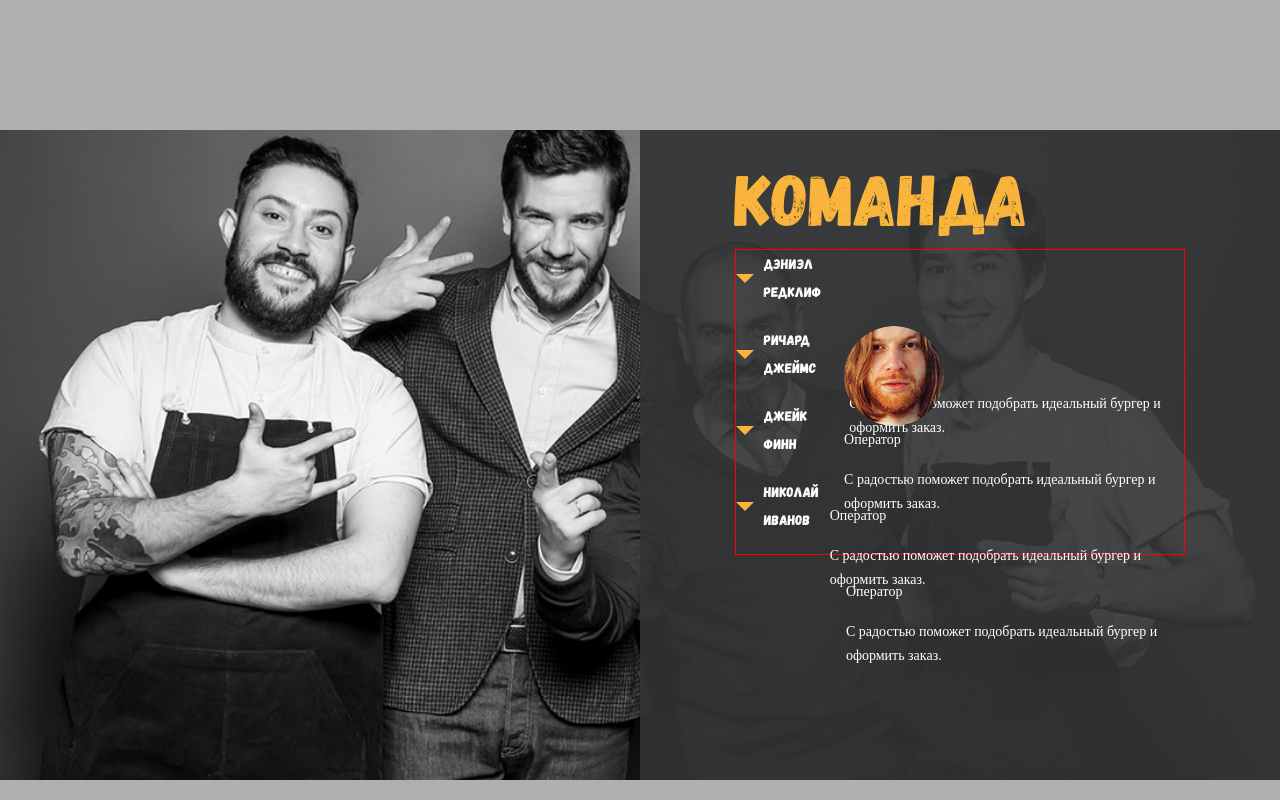
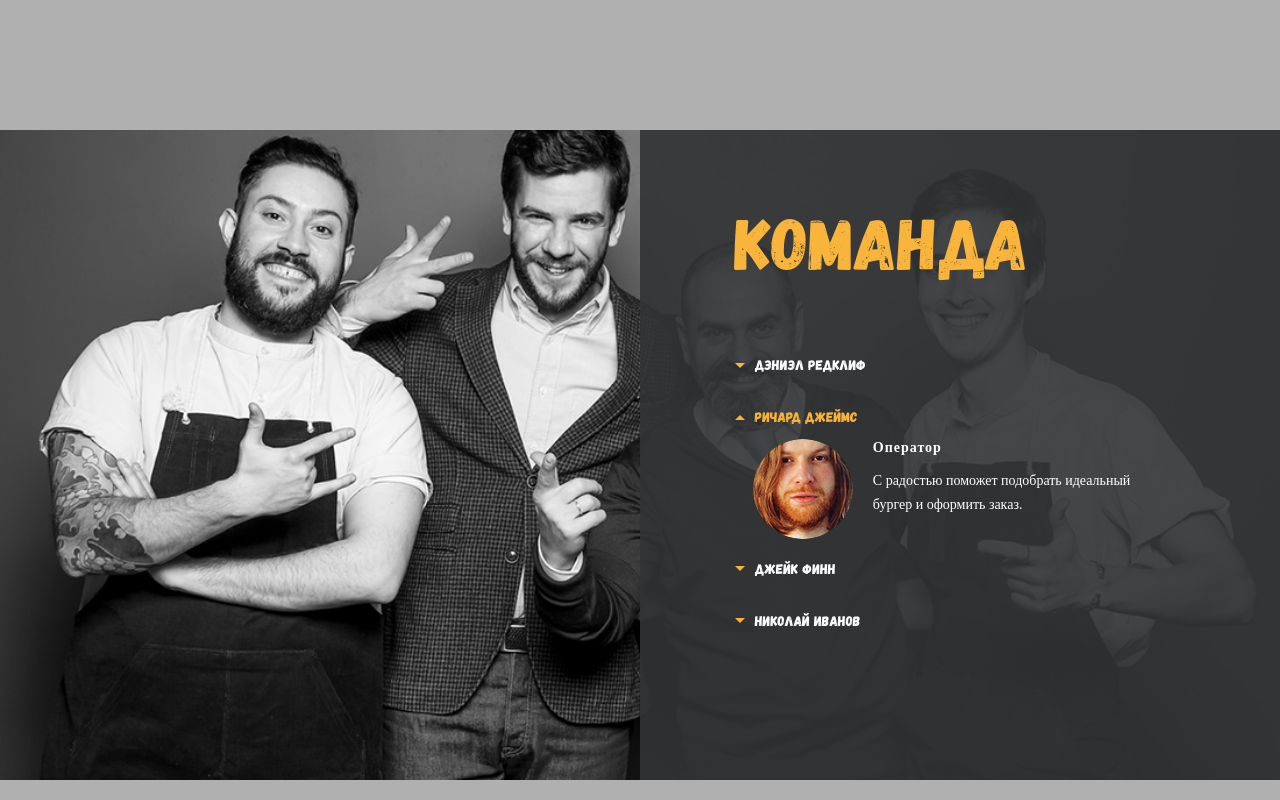
Before and after one commit to bermitti/burgers, a plain HTML site: page index.html in a window 1280 px wide. Shown: the part 1820-2620 px from the top of the page. Drawn offline with Linux system fonts and the light colour scheme; a web font is replaced by a local one.

Commit message:
team pixel perf

```diff
--- a/index.html
+++ b/index.html
@@ -90,12 +90,12 @@
             </section>
             <section class="section burgers"></section>
             <section class="section team">
-                <div class="container team__container">
+                <div class="team__container">
                     <div class="team__content">
                         <h2 class="team__title">Команда</h2>
                         <ul class="team-accordeon">
                             <li class="team-accordeon__item">
-                                <div class="team-accordeon__title">Дэниэл Редклиф</div>
+                                <a href="" class="team-accordeon__title">Дэниэл Редклиф</a>
                                 <div class="team-accordeon__content">
                                     <div class="team-accordeon__img">
                                         <div class="team-accordeon__avatar">
@@ -111,11 +111,11 @@
                                 </div>
                             </li>
                             <li class="team-accordeon__item active">
-                                <div class="team-accordeon__title">Ричард Джеймс</div>
+                                <a href="" class="team-accordeon__title">Ричард Джеймс</a>
                                 <div class="team-accordeon__content">
                                     <div class="team-accordeon__img">
                                         <div class="team-accordeon__avatar">
-                                            <img src="/img/team/avatar-pic.png" alt="" class="team-accordeon__avatar-pic">
+                                            <img src="img/team/avatar-pic.png" alt="" class="team-accordeon__avatar-pic">
                                         </div>
                                     </div>
                                     <div class="team-accordeon__description">
@@ -127,7 +127,7 @@
                                 </div>
                             </li>
                             <li class="team-accordeon__item">
-                                <div class="team-accordeon__title">Джейк Финн</div>
+                                <a href="" class="team-accordeon__title">Джейк Финн</a>
                                 <div class="team-accordeon__content">
                                     <div class="team-accordeon__img">
                                         <div class="team-accordeon__avatar">
@@ -143,7 +143,7 @@
                                 </div>
                             </li>
                             <li class="team-accordeon__item">
-                                <div class="team-accordeon__title">Николай Иванов</div>
+                                <a href="" class="team-accordeon__title">Николай Иванов</a>
                                 <div class="team-accordeon__content">
                                     <div class="team-accordeon__img">
                                         <div class="team-accordeon__avatar">
@@ -249,14 +249,15 @@
             </section>
             <section class="section order"></section>
             <section class="section map">
+                <div class="map-container">
 
+                </div>
+                <footer class="footer">
+
+                </footer>
             </section>
         </div>
     </div>
-    <footer class="footer">
-        <div class="container clearfix">
 
-        </div>
-    </foter>
 </body>
 </html>
--- a/scss/map.scss
+++ b/scss/map.scss
@@ -1,5 +1,10 @@
-.map{
-    background: url('../../img/map/map.png') center center no-repeat;
+
+.map-img{
+    height: 100%;
+    position: relative;
+}
+.map-container{
+    background: url('../img/map/map.png') center center no-repeat;
     background-size: cover;
     position: relative;
 }
--- a/scss/team.scss
+++ b/scss/team.scss
@@ -17,45 +17,21 @@
 }
 .team__content{
     width: 380/540*100%;
-    padding-top: 35px;
+    padding-top: 60px;
 }
 .team__title{
     font-family: 'Gagalin-Regular';
     font-size: 72px;
-    line-height: 64px;
     color: #f9b43b;
-    margin-bottom: 20px;
+    margin-bottom: 63px;
 }
-.team-accordeon__title{
-    font-family: 'Gagalin-Regular';
-    font-size: 14px;
-    line-height: 28px;
-    color: #fff;
-    margin-bottom: 10px;
-    display: flex;
-    align-items: center;
-
-
-        &:before{
-            content: "";
-            width: 0;
-            height: 0;
-            border: 9px solid transparent;
-            border-bottom: none;
-            border-top-color: #f9b43b;
-            margin-right: 10px;
-        }
-}
-
-.team-accordeon__content{
-    height: 0;
-}
-
 .team-accordeon__item{
     display: flex;
-    margin-bottom: 10px;
+    flex-direction: column;
+    overflow: hidden;
+    margin-bottom: 20px;
 
-    .active{
+    &.active{
         .team-accordeon__title{
             color: #f9b43b;
 
@@ -64,12 +40,42 @@
             }
         }
         .team-accordeon__content{
-            height: auto;
+            height: auto; //показываем содержимое для класса active
         }
 
     }
 }
+.team-accordeon__title{
+    font-family: 'Gagalin-Regular';
+    font-size: 14px;
+    // line-height: 28px;
+    color: #fff;
+    margin-bottom: 12px;
+    display: flex;
+    align-items: center;
 
+        &:before{
+            content: "";
+            width: 0;
+            height: 0;
+            border: 5px solid transparent;
+            border-bottom: none;
+            border-top-color: #f9b43b;
+            margin-right: 10px;
+        }
+}
+
+
+
+
+
+.team-accordeon__content{
+    margin-left: 18px;
+    height: 0; //прячем содержимое
+    display: flex;
+    flex-direction: row;
+}
+//делаем круглое окно для картинки
 .team-accordeon__avatar{
     width: 100px;
     height: 100px;
@@ -77,6 +83,7 @@
     border-radius: 50%;
     position: relative;
 }
+//центрируем картинку
 .team-accordeon__avatar-pic{
     position: absolute;
     top: 50%;
@@ -84,10 +91,17 @@
     transform: translate(-50%, -50%);
     height: 100%;
 }
+.team-accordeon__description{
+    margin-left: 20px;
+    padding-top: 2px;
+    padding-right: 20px;
+}
 .team-accordeon__desc-occupation{
     font-family: 'Ubuntu-Bold';
+    font-weight: 900;
     font-size: 14px;
-    line-height: 28px;
+    line-height: 1;
+    letter-spacing: 1px;
     color: #fff;
     margin-bottom: 10px;
 }
@@ -98,9 +112,3 @@
     color: #fff;
     margin-bottom: 10px;
 }
-
-
-
-.team-accordeon{
-    border: 1px solid red;
-}
```
Also changed, not shown: css/pages/map.css, css/pages/team.css.
